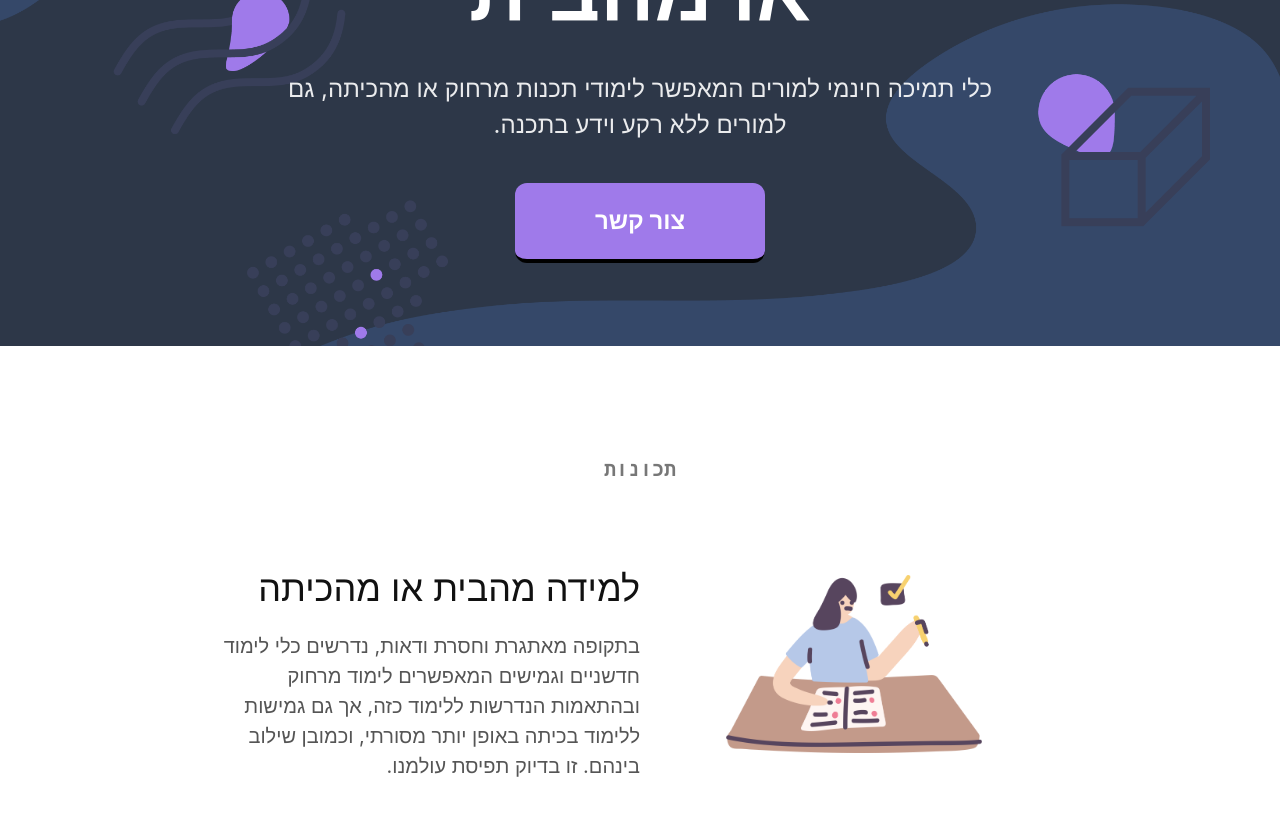
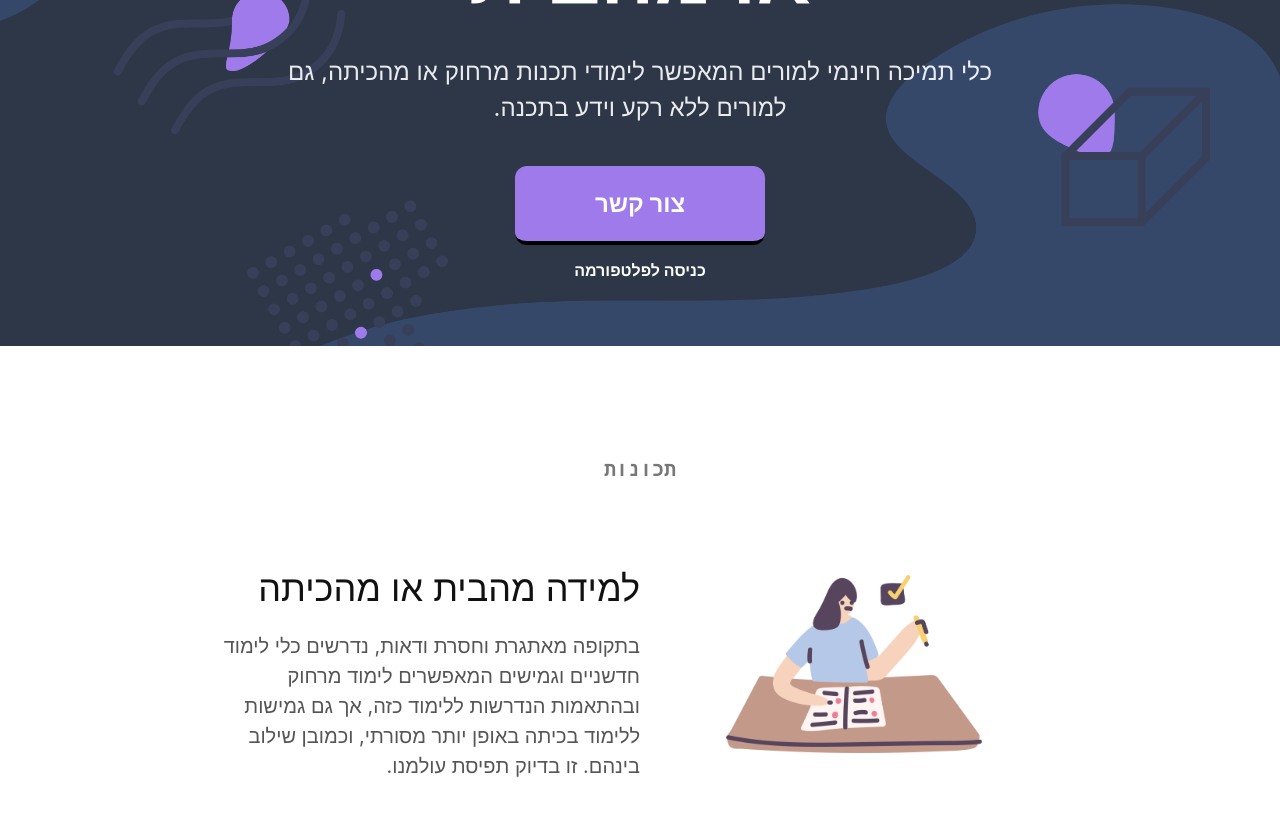
Before and after one commit to sheepsixteen/marketing, a Jekyll site: the page built from pages/index.html, in a window 1280 px wide and 900 px high, scrolled down 470 px. Shown: the top 816 px of the window. Built offline with Jekyll 4.4.1, drawn with Linux system fonts in a browser that asks for light colours; nearby versions of some CDN libraries.

Commit message:
Add link to platform from homepage

```diff
--- a/pages/index.html
+++ b/pages/index.html
@@ -19,6 +19,9 @@ permalink: /
     <div class="db">
       <a href="/contact" class="button mt3 center b">
         צור קשר
+      </a>
+      <a href="https://schools.spacesheep.dev" class="db my2 underline-hover link white mt3 center b">
+        כניסה לפלטפורמה
       </a>
     </div>
   </div>
```
